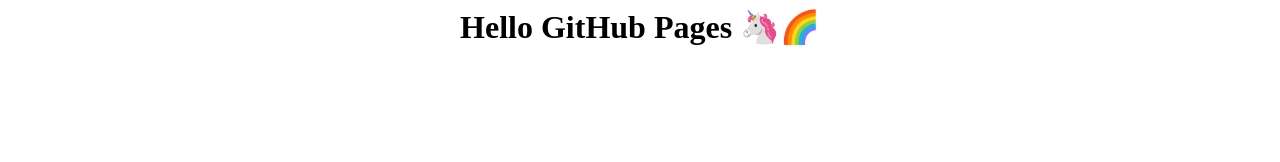
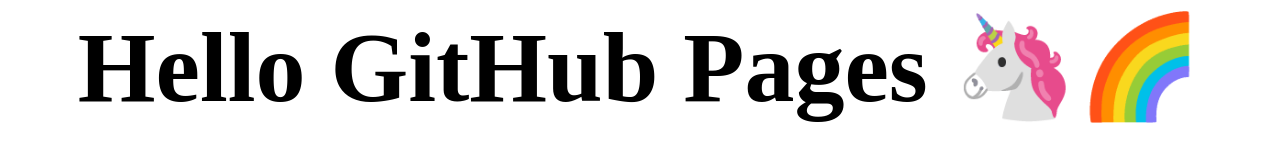
Before and after one commit to J-1000/upgraded-fortnight, a plain HTML site: page index.html in a window 1280 px wide. Drawn offline with Linux system fonts and the light colour scheme.

Commit message:
Update index.html

```diff
--- a/index.html
+++ b/index.html
@@ -1 +1 @@
-<h1 style="text-align: center">Hello GitHub Pages 🦄🌈</h1>
+<h1 style="text-align: center; font-size: 100px;">Hello GitHub Pages 🦄🌈</h1>
```
